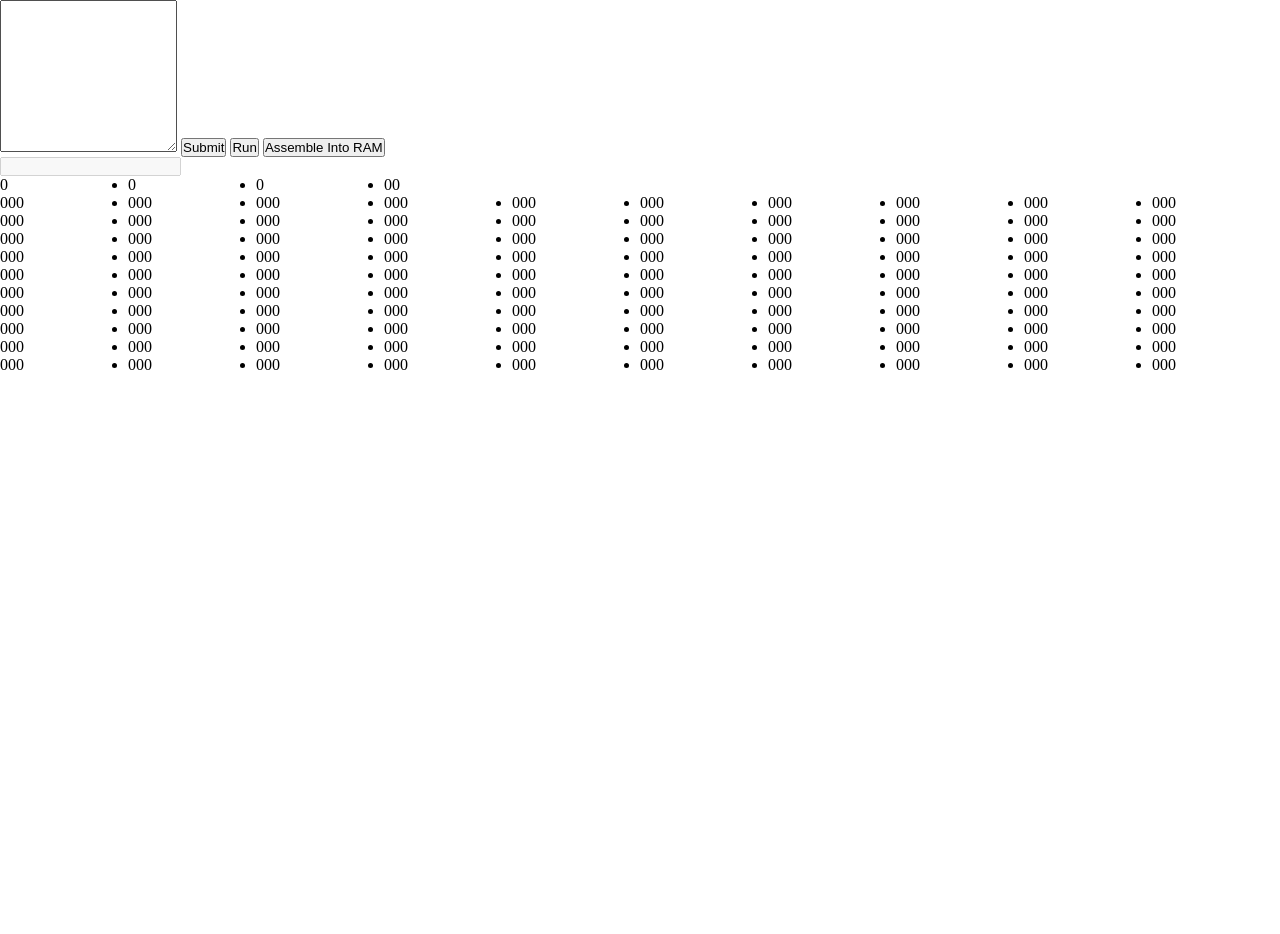
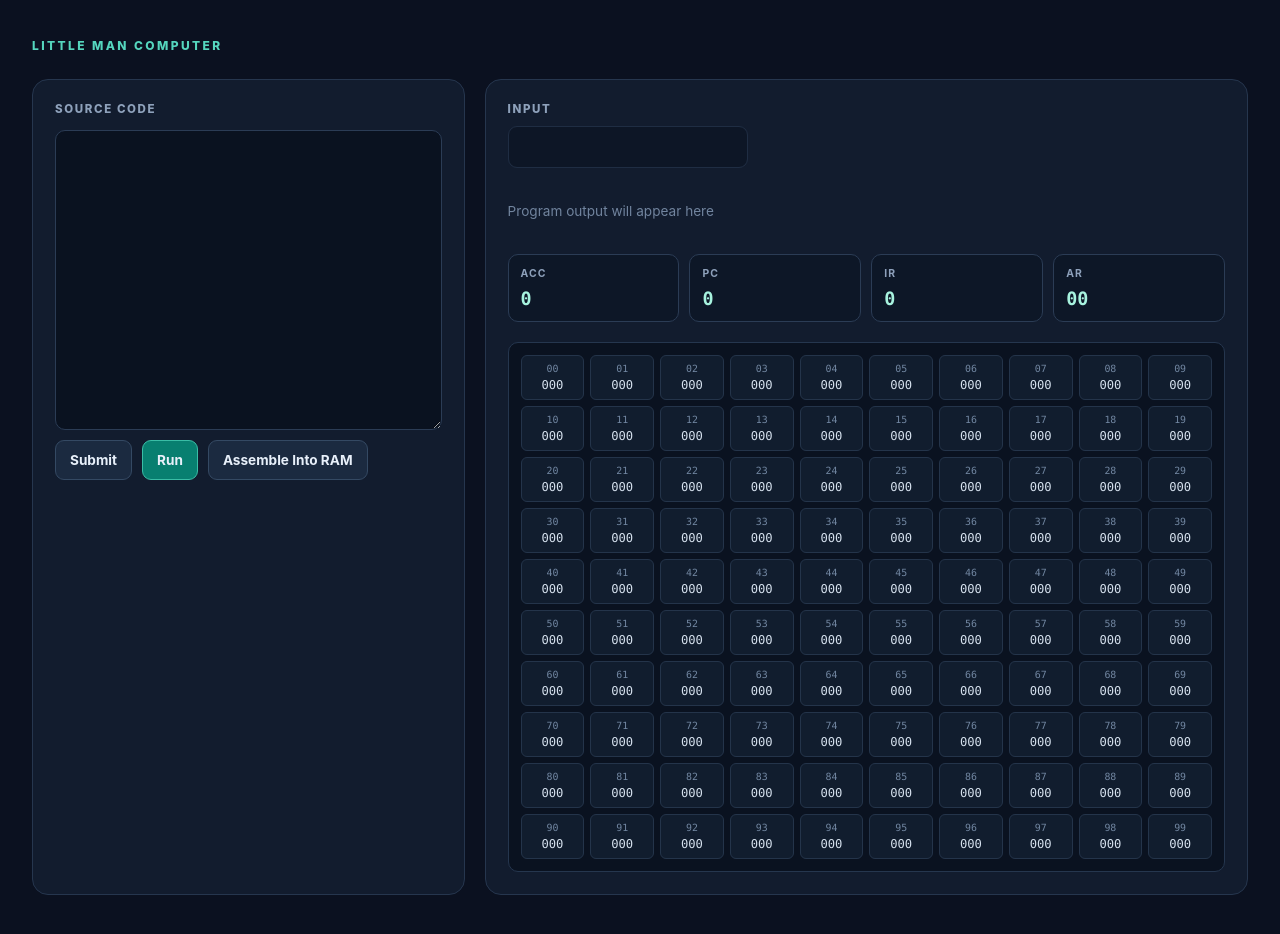
Before and after one commit to christiangeorgiou17/Little-Man-Computer, a plain HTML site: page index.html in a window 1280 px wide. Before the commit the page ends 800 px from the top, so only its background shows below. Drawn offline with Linux system fonts and the light colour scheme.

Commit message:
Styles added
This is temporary styles and may be changed later on

```diff
--- a/src/style.css
+++ b/src/style.css
@@ -1,11 +1,296 @@
-
 
 * {
     margin: 0;
     padding: 0;
+    box-sizing: border-box;
 }
 
-ul {
+:root {
+    color-scheme: dark;
+    font-family: Inter, "Segoe UI", sans-serif;
+    --background: #0b1120;
+    --text-color: #e5edf8;
+    font-synthesis: none;
+    text-rendering: optimizeLegibility;
+    --panel: #121c2e;
+    --panel-border: #26364e;
+    --muted: #8ea1bb;
+    --accent: #55d6be;
+}
+
+body {
+    min-height: 100vh;
+    background: var(--background);
+}
+
+header {
+    max-width: 1440px;
+    margin: 0 auto;
+    padding: 38px 32px 26px;
+}
+
+header::before {
+    content: "LITTLE MAN COMPUTER";
+    display: block;
+    color: var(--accent);
+    font-size: 0.75rem;
+    font-weight: 800;
+    letter-spacing: 0.2em;
+}
+
+
+main {
     display: grid;
-    grid-template-columns: repeat(10, 1fr);
+    grid-template-columns: minmax(280px, 0.85fr) minmax(0, 1.5fr);
+    gap: 20px;
+    max-width: 1440px;
+    margin: 0 auto;
+    padding: 0 32px 40px;
 }
+
+#code-input,
+#processor {
+    min-width: 0;
+    padding: 22px;
+    background-color: var(--panel);
+    border: 1px solid var(--panel-border);
+    border-radius: 16px;
+}
+
+#code-input {
+    display: flex;
+    align-content: start;
+    align-items: start;
+    gap: 10px;
+    flex-wrap: wrap;
+}
+
+#code-input::before {
+    content: "SOURCE CODE";
+    flex-basis: 100%;
+    margin-bottom: 4px;
+    color: var(--muted);
+    font-size: 0.72rem;
+    font-weight: 800;
+    letter-spacing: 0.14em;
+}
+
+#assembly-code-input {
+    width: 100%;
+    min-height: 300px;
+    resize: vertical;
+    padding: 16px;
+    border: 1px solid #2b3c55;
+    border-radius: 10px;
+    outline: none;
+    background: #0a1220;
+    color: #d7e5f5;
+    tab-size: 4;
+}
+
+#assembly-code-input:focus,
+#standard-input:focus {
+    border-color: var(--accent);
+    box-shadow: 0 0 0 3px rgb(85 214 190 / 13%);
+}
+
+button {
+    min-height: 40px;
+    padding: 0 14px;
+    border: 1px solid #344963;
+    border-radius: 9px;
+    background: #1b2a40;
+    color: #e8f0fa;
+    font: inherit;
+    font-size: 0.85rem;
+    font-weight: 650;
+    cursor: pointer;
+}
+
+button:hover {
+    transform: translateY(-1px);
+    border-color: var(--accent);
+    background: #243951;
+}
+
+button:focus-visible {
+    outline: 3px solid rgb(85 214 190 / 45%);
+    outline-offset: 2px;
+}
+
+#run-button {
+    border-color: #3abda6;
+    background: #087f70;
+}
+
+#run-button:hover {
+    background: #09927f;
+}
+
+#processor {
+    display: flex;
+    flex-direction: column;
+    gap: 20px;
+}
+
+#processor::before {
+    content: "INPUT";
+    margin-bottom: -10px;
+    color: var(--muted);
+    font-size: 0.72rem;
+    font-weight: 800;
+    letter-spacing: 0.14em;
+}
+
+#standard-input {
+    width: min(100%, 240px);
+    min-height: 42px;
+    padding: 0 12px;
+    border: 1px solid #2b3c55;
+    border-radius: 9px;
+    outline: none;
+    background: #0a1220;
+    color: var(--text-color);
+    font: inherit;
+}
+
+#standard-input:disabled {
+    opacity: 0.55;
+}
+
+#standard-output {
+    display: flex;
+    min-height: 46px;
+    gap: 8px;
+    align-items: center;
+    flex-wrap: wrap;
+    list-style: none;
+}
+
+#standard-output:empty::before {
+    content: "Program output will appear here";
+    color: #71849e;
+    font-size: 0.85rem;
+}
+
+#standard-output li {
+    padding: 8px 12px;
+    border: 1px solid #286a66;
+    border-radius: 8px;
+    background: #123b3b;
+    color: #a4f3df;
+    font-family: Consolas, monospace;
+}
+
+#registers {
+    display: grid;
+    grid-template-columns: repeat(4, minmax(0, 1fr));
+    gap: 10px;
+    list-style: none;
+}
+
+#registers li {
+    min-width: 0;
+    padding: 12px;
+    overflow: hidden;
+    border: 1px solid #2b3c55;
+    border-radius: 10px;
+    background: #0d1727;
+    color: #a7f3df;
+    font: 700 1.15rem Consolas, monospace;
+    text-overflow: ellipsis;
+}
+
+#registers li::before {
+    display: block;
+    margin-bottom: 8px;
+    color: var(--muted);
+    font: 700 0.65rem Inter, "Segoe UI", sans-serif;
+    letter-spacing: 0.1em;
+}
+
+#registers li:nth-child(1)::before { content: "ACC"; }
+#registers li:nth-child(2)::before { content: "PC"; }
+#registers li:nth-child(3)::before { content: "IR"; }
+#registers li:nth-child(4)::before { content: "AR"; }
+
+#memory {
+    display: grid;
+    grid-template-columns: repeat(10, minmax(0, 1fr));
+    gap: 6px;
+    padding: 12px;
+    border: 1px solid #25364e;
+    border-radius: 10px;
+    background: #0a1220;
+    list-style: none;
+    counter-reset: memory-address -1;
+}
+
+#memory li {
+    min-width: 0;
+    padding: 7px 3px;
+    border: 1px solid #24344a;
+    border-radius: 6px;
+    background: #111d2e;
+    color: #d5e0ed;
+    text-align: center;
+    font: 0.76rem Consolas, monospace;
+    counter-increment: memory-address;
+}
+
+#memory li::before {
+    content: counter(memory-address, decimal-leading-zero);
+    display: block;
+    margin-bottom: 4px;
+    color: #7287a2;
+    font-size: 0.62rem;
+}
+
+footer {
+    min-height: 20px;
+}
+
+@media (max-width: 850px) {
+    main {
+        grid-template-columns: 1fr;
+    }
+
+    #assembly-code-input {
+        min-height: 220px;
+    }
+}
+
+@media (max-width: 520px) {
+    header {
+        padding: 28px 18px 20px;
+    }
+
+    main {
+        gap: 14px;
+        padding: 0 14px 28px;
+    }
+
+    #code-input,
+    #processor {
+        padding: 16px;
+    }
+
+    #registers {
+        grid-template-columns: repeat(2, minmax(0, 1fr));
+    }
+
+    #memory {
+        grid-template-columns: repeat(5, minmax(0, 1fr));
+    }
+
+    button {
+        flex: 1 1 120px;
+    }
+}
+
+@media (prefers-reduced-motion: reduce) {
+    *, *::before, *::after {
+        scroll-behavior: auto !important;
+        transition-duration: 0.01ms !important;
+    }
+}
```
